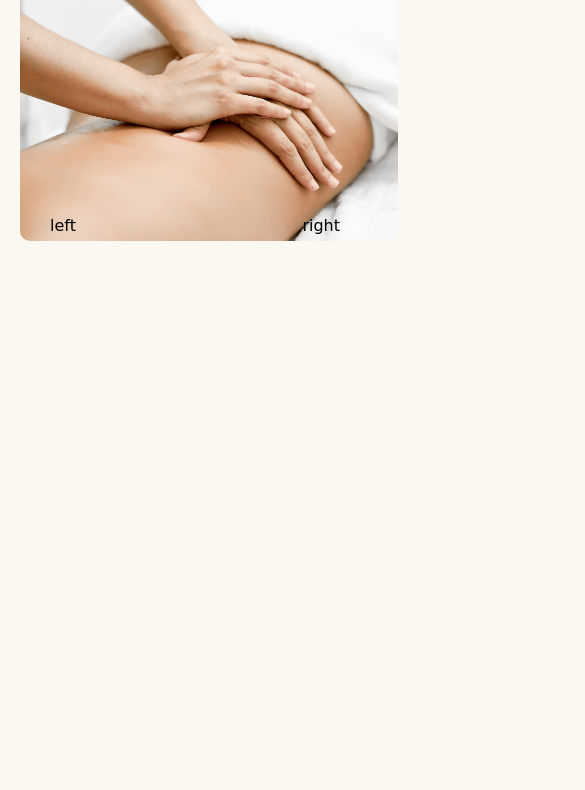
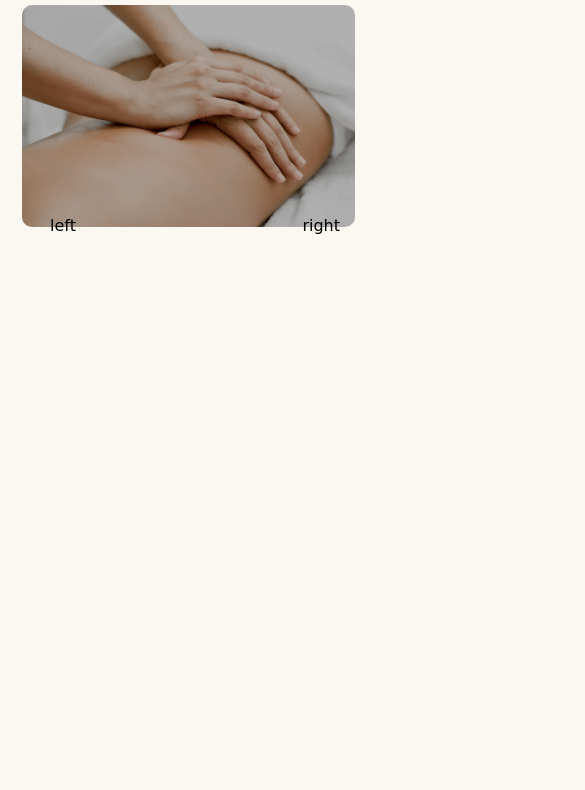
Before and after one commit to TotallySly/901.-LIVE-PROJECT--holisitic-balance.-by-alex, a plain HTML site: page index.html in a window 390 px wide. Shown: the part 208-998 px from the top of the page, 585 px wide, since content can reach past the window. After the commit the page ends 844 px from the top, so only its background shows below. Drawn offline with nearby package versions, Linux system fonts and the light colour scheme; a web font is replaced by a local one.

Commit message:
Add a responsive overlay to the carousel

```diff
--- a/index.html
+++ b/index.html
@@ -65,9 +65,11 @@
                 <div class="carousel fluid-sizing">
                     <div class="slider">
                         <div class="slide">
+                            <div class="overlay fluid-sizing"></div>
                             <img src="/assets/massage-stock-image.png" alt="" class="fluid-sizing" />
                         </div>
                         <div class="slide">
+                            <div class="overlay"></div>
                             <img src="/assets/yoga-pose-marmaid-on-rock.png" alt="" class="fluid-sizing" />
                         </div>
                     </div>
--- a/style.css
+++ b/style.css
@@ -32,7 +32,7 @@
 
 html {
     scroll-behavior: smooth;
-    overflow-x: hidden;
+    overflow: hidden;
 }
 
 * {
@@ -164,12 +164,11 @@ i:hover {
 
 /* Carousel Styling */
 .container-fluid {
-    width: 200%;
+    width: 95vw;
 }
 
 .carousel-container {
-    height: 100vh;
-    width: 100vw;
+    width: 95vw;
     overflow: hidden;
 }
 
@@ -177,11 +176,20 @@ i:hover {
     height: 100%;
     width: 100%;
     position: relative;
-    padding: ;
 }
 
 .carousel-container .carousel .slider {
     display: flex;
+    gap: 10px;
+    height: 100%;
+    width: 200%;
+    transform: translateX(0);
+    transition: transform ease-in-out 2s;
+}
+
+.carousel-container .carousel .slider {
+    display: flex;
+    gap: 10px;
     height: 100%;
     width: 200%;
     transform: translateX(0);
@@ -190,13 +198,27 @@ i:hover {
 
 .carousel-container .carousel .slider .slide {
     flex-basis: 100%;
+    position: relative;
+    margin-top: 1rem;
+    margin-right: 2rem;
+}
+
+.carousel-container .carousel .slider .slide .overlay {
+    position: absolute;
+    background-size: cover;
+    border-radius: 10px;
+    max-height: 600px;
+    top: 0;
+    bottom: 0;
+    left: 0;
+    right: 0;
+    background-color: rgba(0, 0, 0, 0.3);
 }
 
 .carousel-container .carousel .slider .slide img {
     border-radius: 10px;
-    max-height: 600px;
-    width: 97vw;
-    margin-left: 0.5rem;
+    max-height: 75vh;
+    width: 100vw;
     object-fit: cover;
 }
 
```
